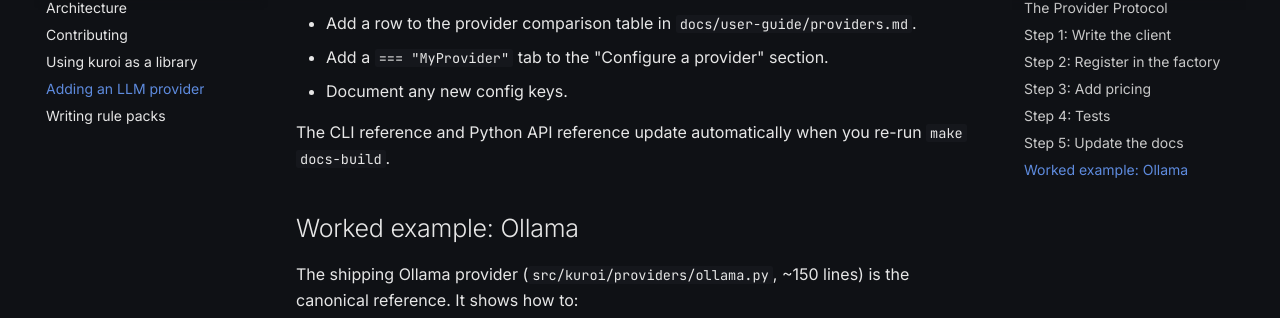
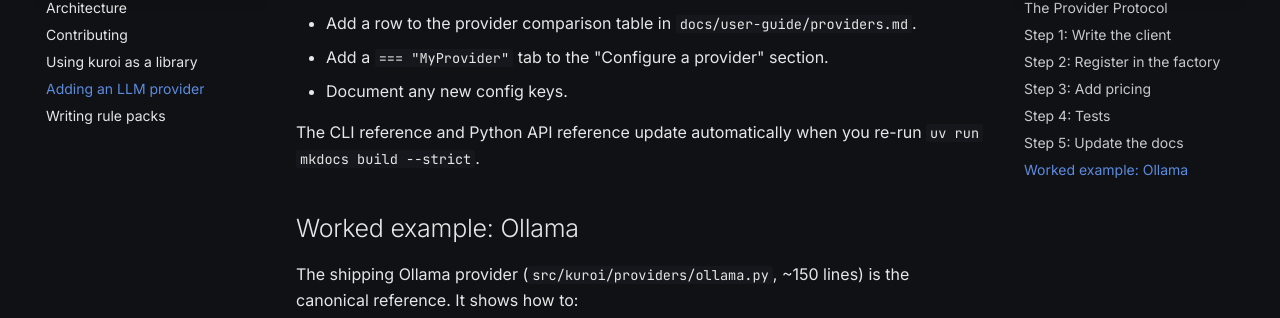
Before and after one commit to ICIJ/kuroi, an MkDocs documentation site: the page built from docs/developer-guide/adding-a-provider.md, in a window 1280 px wide and 900 px high, scrolled down 3590 px. Shown: the part 148-466 px from the top of the window. Built offline with MkDocs 1.6.1 and Material for MkDocs 9.7.7, drawn with Linux system fonts in a browser that asks for light colours; comment, search, counter and statistics services are not loaded.

Commit message:
docs: drop placeholder make target reference

```diff
--- a/docs/developer-guide/adding-a-provider.md
+++ b/docs/developer-guide/adding-a-provider.md
@@ -187,7 +187,7 @@
 - Document any new config keys.
 
 The CLI reference and Python API reference update automatically when
-you re-run `make docs-build`.
+you re-run `uv run mkdocs build --strict`.
 
 ## Worked example: Ollama
 
```
